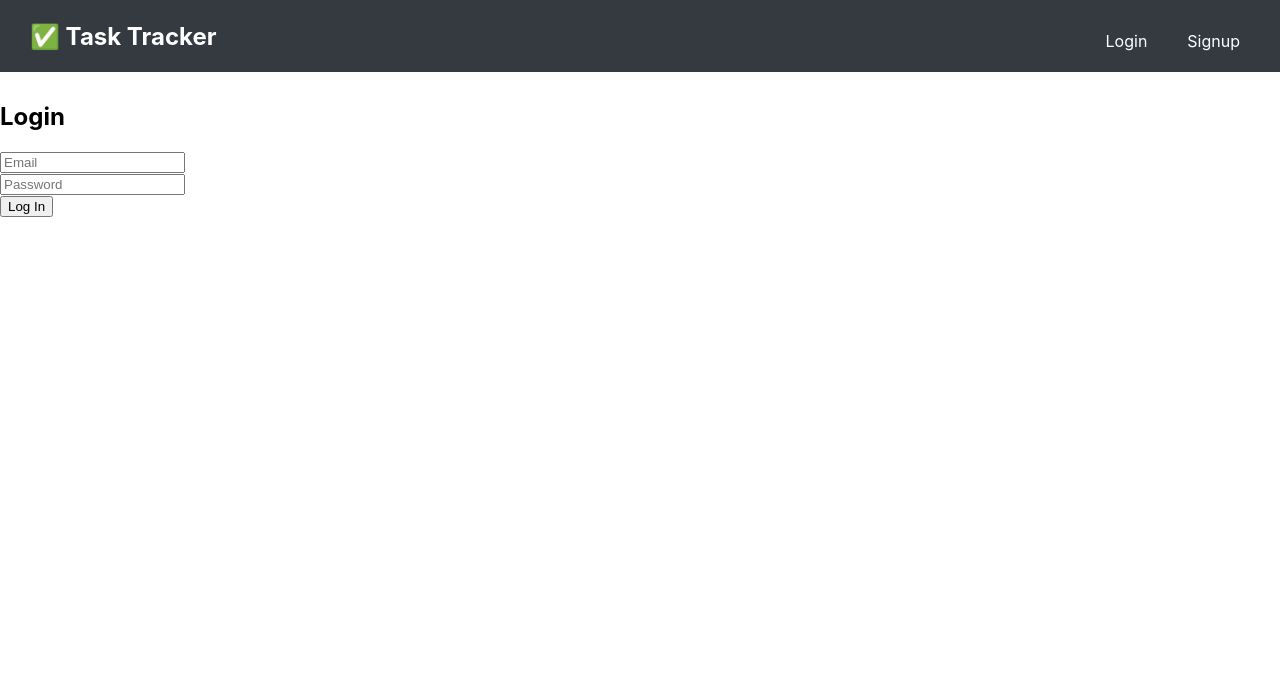
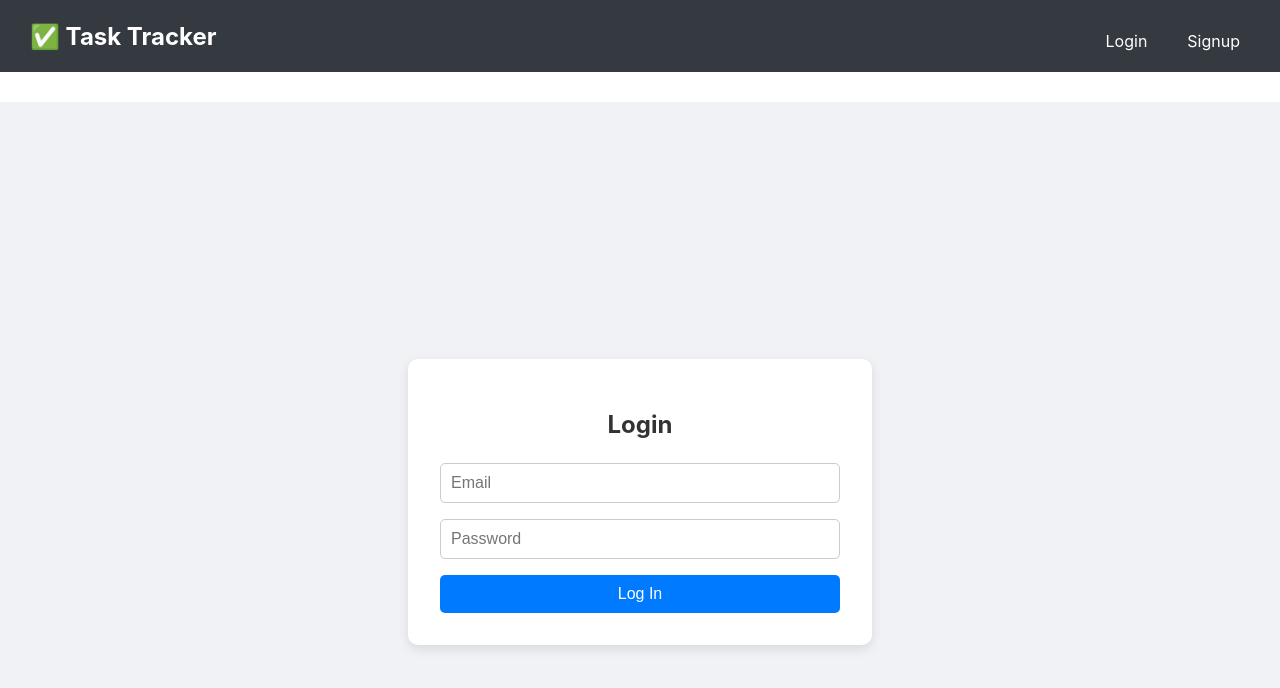
Before and after one commit to swativaghasiya/ReactTaskTracker, a React (Create React App) app in the folder frontend/: page /login in a window 1280 px wide. Shown: the top 688 px of the page. Built offline with nearby package versions, Linux system fonts and the light colour scheme.

Commit message:
login and sign up css added

```diff
--- a/frontend/src/pages/Dashboard.js
+++ b/frontend/src/pages/Dashboard.js
@@ -75,7 +75,7 @@ const Dashboard = () => {
       {loading ? (
         <p>Loading...</p>
       ) : filteredTasks.length === 0 ? (
-        <p>No tasks found.</p>
+        <p>Failed to load tasks.</p>
       ) : (
         <ul style={styles.list}>
           {filteredTasks.map((task) => (
--- a/frontend/src/pages/Login.js
+++ b/frontend/src/pages/Login.js
@@ -33,28 +33,83 @@ const Login = () => {
   };
 
   return (
-    <div>
-      <h2>Login</h2>
-      <form onSubmit={handleLogin}>
+    <div style={styles.container}>
+      <form onSubmit={handleLogin} style={styles.card}>
+        <h2 style={styles.title}>Login</h2>
+
         <input
           type="email"
           placeholder="Email"
           required
           value={email}
           onChange={(e) => setEmail(e.target.value)}
-        /><br/>
+          style={styles.input}
+        />
+
         <input
           type="password"
           placeholder="Password"
           required
           value={password}
           onChange={(e) => setPassword(e.target.value)}
-        /><br/>
-        <button type="submit">Log In</button>
+          style={styles.input}
+        />
+
+        <button type="submit" style={styles.button}>
+          Log In
+        </button>
+
+        {error && <p style={styles.error}>{error}</p>}
       </form>
-      {error && <p style={{color: 'red'}}>{error}</p>}
     </div>
   );
 };
 
+const styles = {
+  container: {
+    height: '100vh',
+    background: '#f0f2f5',
+    display: 'flex',
+    justifyContent: 'center',
+    alignItems: 'center',
+  },
+  card: {
+    background: '#fff',
+    padding: '2rem',
+    borderRadius: '10px',
+    boxShadow: '0 4px 12px rgba(0,0,0,0.1)',
+    width: '100%',
+    maxWidth: '400px',
+    display: 'flex',
+    flexDirection: 'column',
+  },
+  title: {
+    textAlign: 'center',
+    marginBottom: '1.5rem',
+    color: '#333',
+  },
+  input: {
+    padding: '10px',
+    marginBottom: '1rem',
+    borderRadius: '5px',
+    border: '1px solid #ccc',
+    fontSize: '16px',
+  },
+  button: {
+    padding: '10px',
+    background: '#007bff',
+    color: '#fff',
+    border: 'none',
+    borderRadius: '5px',
+    fontSize: '16px',
+    cursor: 'pointer',
+    transition: 'background 0.3s ease',
+  },
+  error: {
+    color: 'red',
+    marginTop: '1rem',
+    textAlign: 'center',
+  },
+};
+
 export default Login;
--- a/frontend/src/pages/Signup.js
+++ b/frontend/src/pages/Signup.js
@@ -33,28 +33,83 @@ const Signup = () => {
   };
 
   return (
-    <div>
-      <h2>Signup</h2>
-      <form onSubmit={handleSignup}>
+    <div style={styles.container}>
+      <form onSubmit={handleSignup} style={styles.card}>
+        <h2 style={styles.title}>Sign Up</h2>
+
         <input
           type="email"
           placeholder="Email"
           required
           value={email}
           onChange={(e) => setEmail(e.target.value)}
-        /><br/>
+          style={styles.input}
+        />
+
         <input
           type="password"
           placeholder="Password"
           required
           value={password}
           onChange={(e) => setPassword(e.target.value)}
-        /><br/>
-        <button type="submit">Sign Up</button>
+          style={styles.input}
+        />
+
+        <button type="submit" style={styles.button}>
+          Sign Up
+        </button>
+
+        {error && <p style={styles.error}>{error}</p>}
       </form>
-      {error && <p style={{color: 'red'}}>{error}</p>}
     </div>
   );
 };
 
+const styles = {
+  container: {
+    height: '100vh',
+    background: '#f9fafb',
+    display: 'flex',
+    justifyContent: 'center',
+    alignItems: 'center',
+  },
+  card: {
+    background: '#fff',
+    padding: '2rem',
+    borderRadius: '10px',
+    boxShadow: '0 6px 16px rgba(0,0,0,0.1)',
+    width: '100%',
+    maxWidth: '400px',
+    display: 'flex',
+    flexDirection: 'column',
+  },
+  title: {
+    textAlign: 'center',
+    marginBottom: '1.5rem',
+    color: '#333',
+  },
+  input: {
+    padding: '12px',
+    marginBottom: '1rem',
+    borderRadius: '6px',
+    border: '1px solid #ccc',
+    fontSize: '15px',
+  },
+  button: {
+    padding: '12px',
+    background: '#28a745',
+    color: '#fff',
+    border: 'none',
+    borderRadius: '6px',
+    fontSize: '16px',
+    cursor: 'pointer',
+    transition: 'background 0.3s ease',
+  },
+  error: {
+    color: 'red',
+    marginTop: '1rem',
+    textAlign: 'center',
+  },
+};
+
 export default Signup;
```
